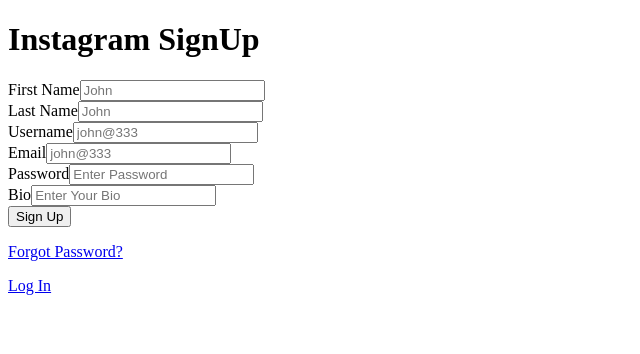
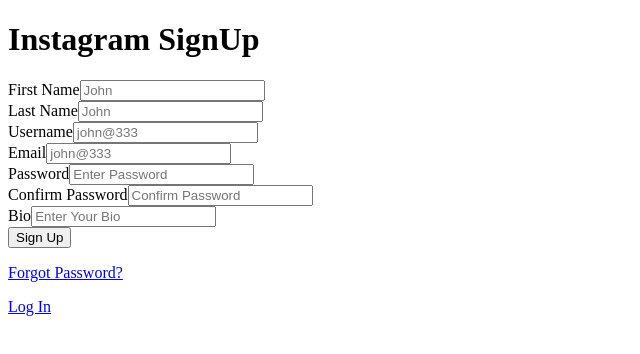
Before and after one commit to abhishekkumar0841/User-Auth-MERN-, a React (Vite) app in the folder client/: page /signup in a window 1280 px wide. Shown: the top 354 px of the page, without its empty margins (0-640 px from the left). Built offline with nearby package versions, Linux system fonts and the light colour scheme.

Commit message:
Signup data saved to DB from client

```diff
--- a/client/src/components/LoginForm.jsx
+++ b/client/src/components/LoginForm.jsx
@@ -1,16 +1,37 @@
-import React from 'react'
+import React, { useState } from 'react'
 import Button from './Button'
 
 const LoginForm = () => {
+
+  const [inputText, setInputText] = useState({
+    userName: '',
+    password: '',
+  })
+
+const changeHandler = (e)=>{
+  const {name, value} = e.target;
+  setInputText((prevState)=>{
+    return {
+      ...prevState,
+      [name]: value
+    }
+  })
+  }
+
+  const submitHandler = (e)=>{
+    e.preventDefault();
+    console.log("Printing login data-->", inputText)
+  }
+
   return (
-    <form>
+    <form onSubmit={submitHandler}>
         <div>
             <label htmlFor="userName">Username</label>
-            <input type="text" name='userName' id='userName' placeholder='john@333' />
+            <input value={inputText.userName} onChange={changeHandler} type="text" name='userName' id='userName' placeholder='john@333' />
         </div>
         <div>
             <label htmlFor="password">Password</label>
-            <input type="text" name="password" id="password" placeholder='Enter Password'/>
+            <input value={inputText.password} onChange={changeHandler} type="password" name="password" id="password" placeholder='Enter Password'/>
         </div>
         <div>
             <Button text={'Log In'} />
--- a/client/src/components/SignUpForm.jsx
+++ b/client/src/components/SignUpForm.jsx
@@ -1,22 +1,88 @@
-import React from "react";
+import React, { useState } from "react";
 import Button from "./Button";
 
 const SignUpForm = () => {
+  const [inputText, setInputText] = useState({
+    firstName: "",
+    lastName: "",
+    userName: "",
+    email: "",
+    password: "",
+    confirmPassword: "",
+    bio: "",
+  });
+
+  const changeHandler = (e) => {
+    // const {name, value} = e.target;
+    setInputText((prevState) => {
+      return {
+        ...prevState,
+        [e.target.name]: e.target.value,
+      };
+    });
+  };
+
+  const submitHandler = async (e) => {
+    e.preventDefault();
+    console.log("Printing form data-->", inputText);
+
+    try {
+      const response = await fetch("http://localhost:4000/api/auth/signup", {
+        method: "POST",
+        headers: {
+          "Content-Type": "application/json",
+        },
+        body: JSON.stringify(inputText),
+      });
+      const signUpData = await response.json();
+      console.log("PRINTING SINGUP DATA-->", signUpData);
+
+      setInputText({
+        firstName: "",
+        lastName: "",
+        userName: "",
+        email: "",
+        password: "",
+        confirmPassword: "",
+        bio: "",
+      });
+    } catch (error) {
+      console.log("ERROR AT SIGNUPFORM.JSX--");
+      console.log(error.message);
+    }
+  };
+
   return (
-    <form>
+    <form onSubmit={submitHandler}>
       <div>
         <label htmlFor="firstName">First Name</label>
-        <input type="text" name="firstName" id="firstName" placeholder="John" />
+        <input
+          value={inputText.firstName}
+          onChange={changeHandler}
+          type="text"
+          name="firstName"
+          id="firstName"
+          placeholder="John"
+        />
       </div>
 
       <div>
         <label htmlFor="lastName">Last Name</label>
-        <input type="text" name="lastName" id="lastName" placeholder="John" />
+        <input
+          value={inputText.lastName}
+          onChange={changeHandler}
+          type="text"
+          name="lastName"
+          id="lastName"
+          placeholder="John"
+        />
       </div>
 
       <div>
         <label htmlFor="userName">Username</label>
         <input
+          value={inputText.userName}
+          onChange={changeHandler}
           type="text"
           name="userName"
           id="userName"
@@ -27,6 +93,8 @@
       <div>
         <label htmlFor="email">Email</label>
         <input
+          value={inputText.email}
+          onChange={changeHandler}
           type="email"
           name="email"
           id="email"
@@ -34,10 +102,11 @@
         />
       </div>
 
-
       <div>
         <label htmlFor="password">Password</label>
         <input
+          value={inputText.password}
+          onChange={changeHandler}
           type="password"
           name="password"
           id="password"
@@ -46,12 +115,31 @@
       </div>
 
       <div>
-        <label htmlFor="bio">Bio</label>
-        <input type="text" name="bio" id="bio" placeholder="Enter Your Bio" />
+        <label htmlFor="confirmPassword">Confirm Password</label>
+        <input
+          value={inputText.confirmPassword}
+          onChange={changeHandler}
+          type="password"
+          name="confirmPassword"
+          id="confirmPassword"
+          placeholder="Confirm Password"
+        />
       </div>
 
       <div>
-        <Button type={'submit'} text={"Sign Up"} />
+        <label htmlFor="bio">Bio</label>
+        <input
+          value={inputText.bio}
+          onChange={changeHandler}
+          type="text"
+          name="bio"
+          id="bio"
+          placeholder="Enter Your Bio"
+        />
+      </div>
+
+      <div>
+        <Button type={"submit"} text={"Sign Up"} />
       </div>
     </form>
   );
```
Also changed, not shown: 1 other file (tests, documents, lock files or other folders).
